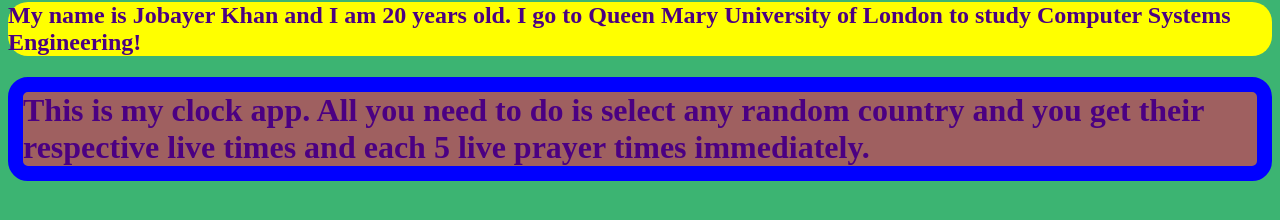
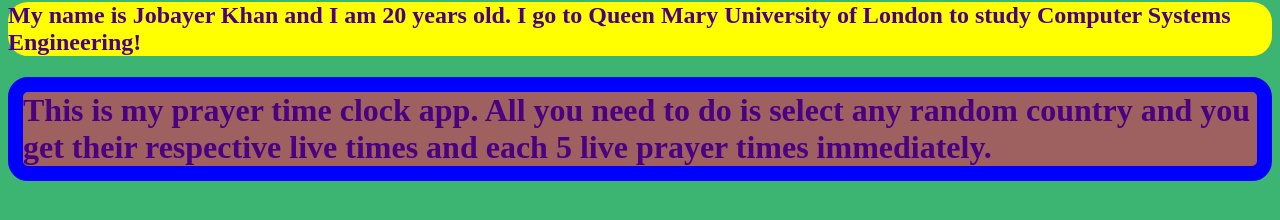
Before and after one commit to JKBoy2244/Clock-App, a React (Vite) app: page / in a window 1280 px wide. Shown: the part 514-734 px from the top of the page. Built offline with nearby package versions, Linux system fonts and the light colour scheme; no server answers.

Commit message:
Update clock.jsx

```diff
--- a/src/clock.jsx
+++ b/src/clock.jsx
@@ -173,7 +173,7 @@ export default function Clock() {
 
          <h1 className="Hi">Hello there!</h1>
          <h2 className="Intro">My name is Jobayer Khan and I am 20 years old. I go to Queen Mary University of London to study Computer Systems Engineering!</h2>
-         <h1 className="Clk">This is my clock app. All you need to do is select any random country and you get their respective live times and each 5 live prayer times immediately.</h1>
+         <h1 className="Clk">This is my prayer time clock app. All you need to do is select any random country and you get their respective live times and each 5 live prayer times immediately.</h1>
       </div>
     </div>
   );
```
